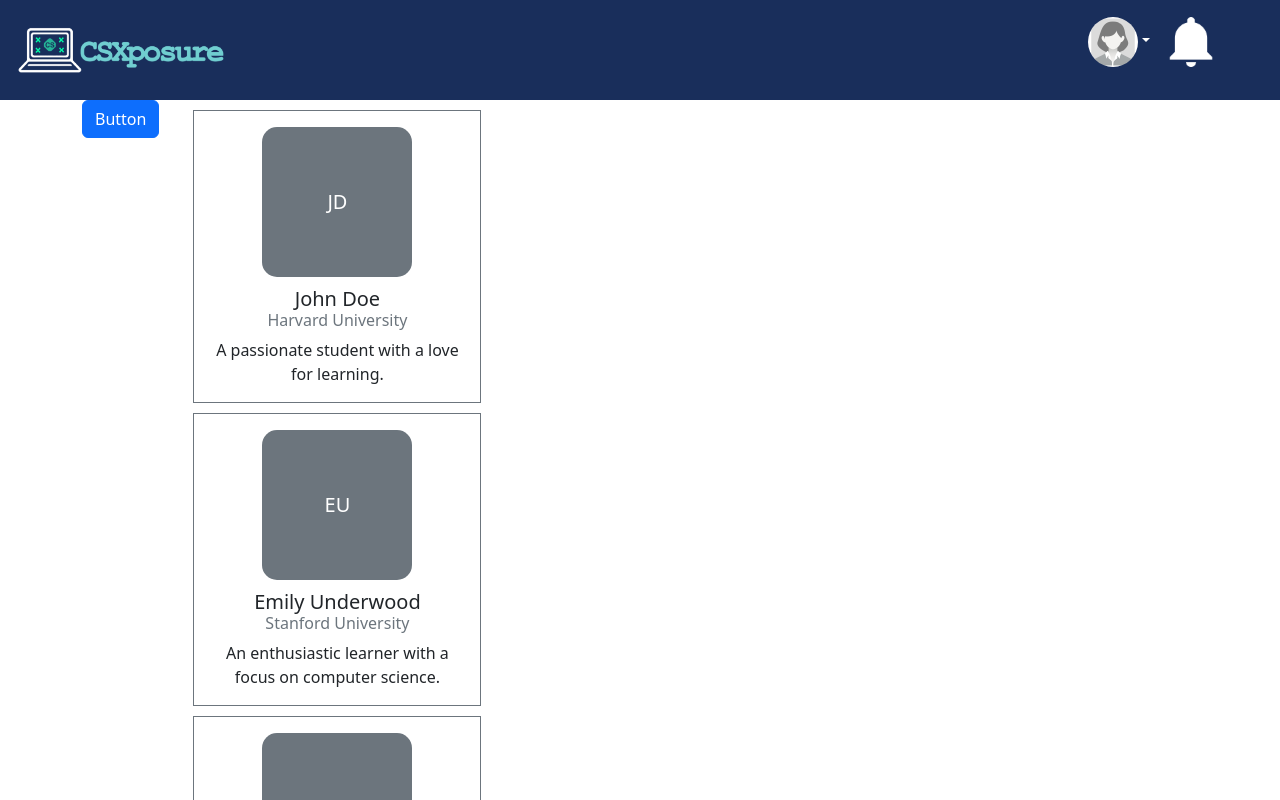
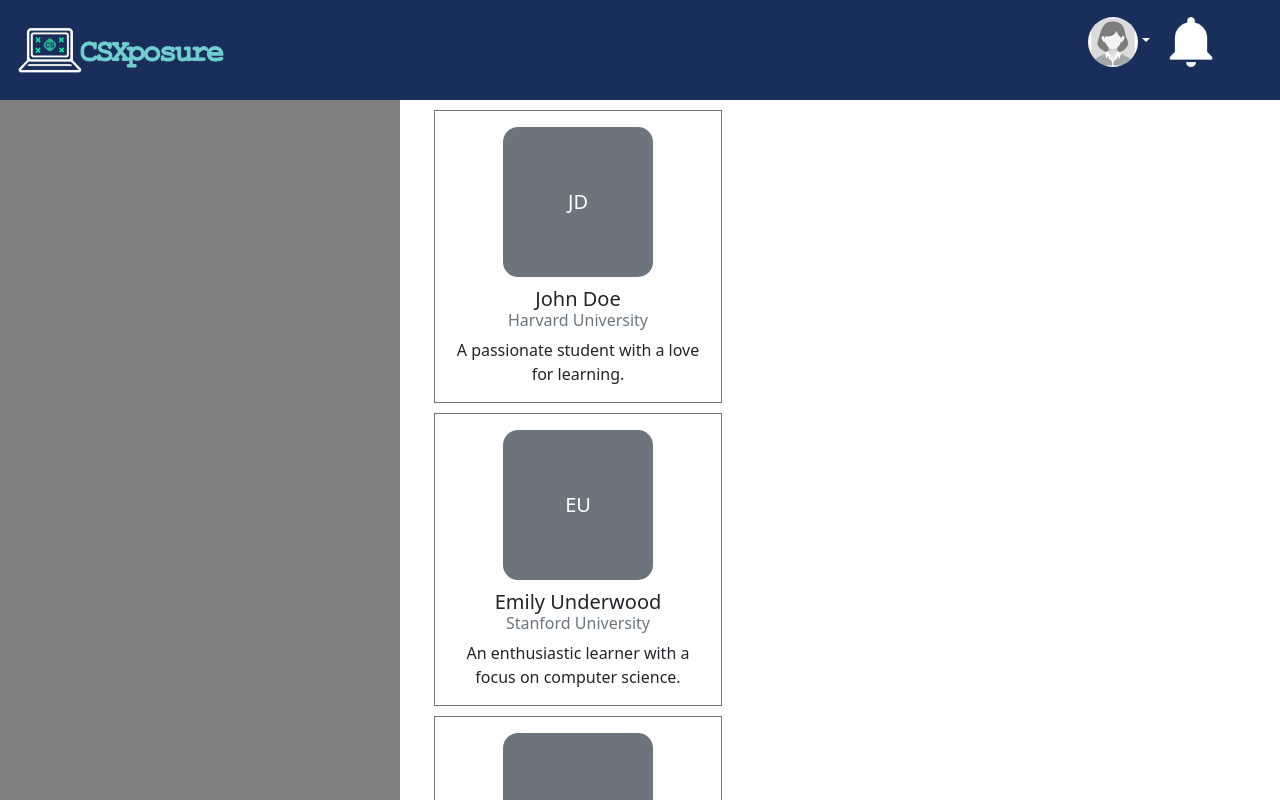
Before and after one commit to AsahH12/csxposure, a Next.js app: page /Home in a window 1280 px wide. Shown: the top 800 px of the page. Built offline with nearby package versions, Linux system fonts and the light colour scheme.

Commit message:
visual sidebar component

```diff
--- /dev/null
+++ b/app/Components/sidebar.module.css
@@ -0,0 +1,5 @@
+.sidebar{
+    height: 100vh;
+    width: 400px;
+    background-color: grey
+}
--- a/app/Components/sidebar.tsx
+++ b/app/Components/sidebar.tsx
@@ -1,6 +1,7 @@
 'use client';
 import React, { useEffect } from 'react';
 import Link from 'next/link';
+import styles from './sidebar.module.css';
 
 const Sidebar: React.FC = () => {
   useEffect(() => {
@@ -9,7 +10,8 @@ const Sidebar: React.FC = () => {
 
   return (
     <div>
-        <button className="btn btn-primary">Button</button>
+        <div className={styles.sidebar}>
+        </div>
     </div>
   );
 };
--- a/app/Home/home.module.css
+++ b/app/Home/home.module.css
@@ -1,13 +1,3 @@
-.home-page {
-    padding: 20px;
-  }
-
-  .project-stats-section, .school-info-section {
-    margin-bottom: 30px;
-  }
-
-  .project-stats, .school-info {
-    border: 1px solid #ccc;
-    padding: 15px;
-    margin-bottom: 10px;
-  }
+.container{
+  padding-right: 10px;
+}
--- a/app/Home/page.tsx
+++ b/app/Home/page.tsx
@@ -4,11 +4,12 @@ import React from 'react';
 import Link from 'next/link';
 import CardComponent from '../Components/profileCard';
 import Sidebar from '../Components/sidebar';
+import styles from './home.module.css';
 
 
 const HomePage: React.FC = () => {
   return (
-    <div className="container">
+    <div className={styles.container}>
       <div className="row">
           <div className="col-md-auto">
             <Sidebar />
```
